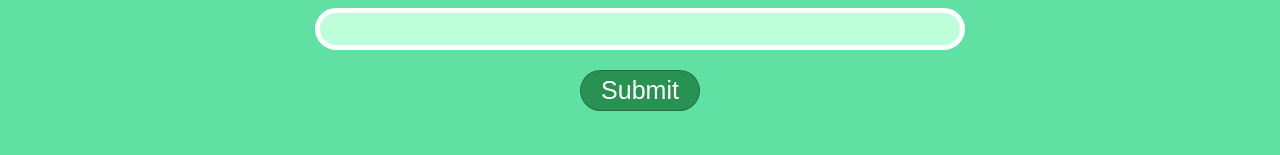
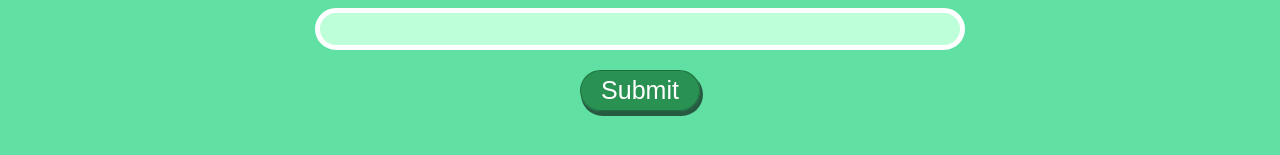
Before and after one commit to noshinc346/React-recipe, a React (Create React App) app: page / in a window 1280 px wide. Shown: the part 201-356 px from the top of the page. Built offline with nearby package versions, Linux system fonts and the light colour scheme; a web font is replaced by a local one.

Commit message:
button css

```diff
--- a/src/App.css
+++ b/src/App.css
@@ -158,6 +158,7 @@ body {
   border: 1px solid #0202023b;
   margin-top: 20px;
   padding: 5px;
+  box-shadow: 2px 4px 0px 1px rgba(0,0,0,.6);
 }
 
 
```
